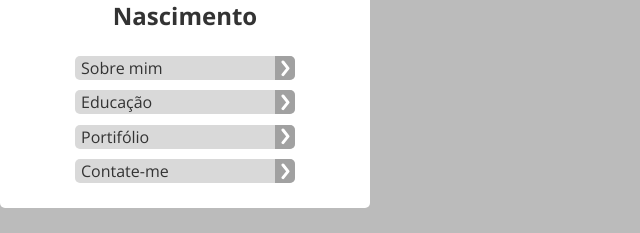
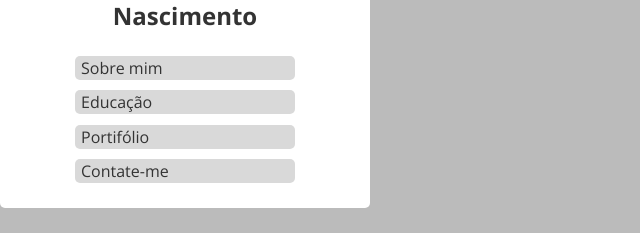
Before and after one commit to lipeRefosco/cvWeb, an Angular app: page / in a window 1280 px wide. Shown: the part 207-440 px from the top of the page, without its empty margins (0-640 px from the left). Built offline with nearby package versions, Linux system fonts and the light colour scheme.

Commit message:
feat: menu links, hover animation

```diff
--- a/src/app/menu-links/menu-links.component.scss
+++ b/src/app/menu-links/menu-links.component.scss
@@ -34,11 +34,23 @@
             display: flex;
             align-items: center;
             // Style
-            transition: width 200ms, border-radius 100ms;
+            transition: width 200ms,
+                        border-radius 100ms,
+                        opacity 100ms,
+                        transform 100ms;
             opacity: 1;
+            transform-origin: right;
+            transform: scaleX(0);
             background-color: $secondary-color;
 
             svg { margin-left: 6px; }
+        }
+
+        &:hover {
+            .menu__icon {
+                opacity: 1;
+                transform: scaleX(1);
+            }
         }
 
         &:active, &-onpage {
```
